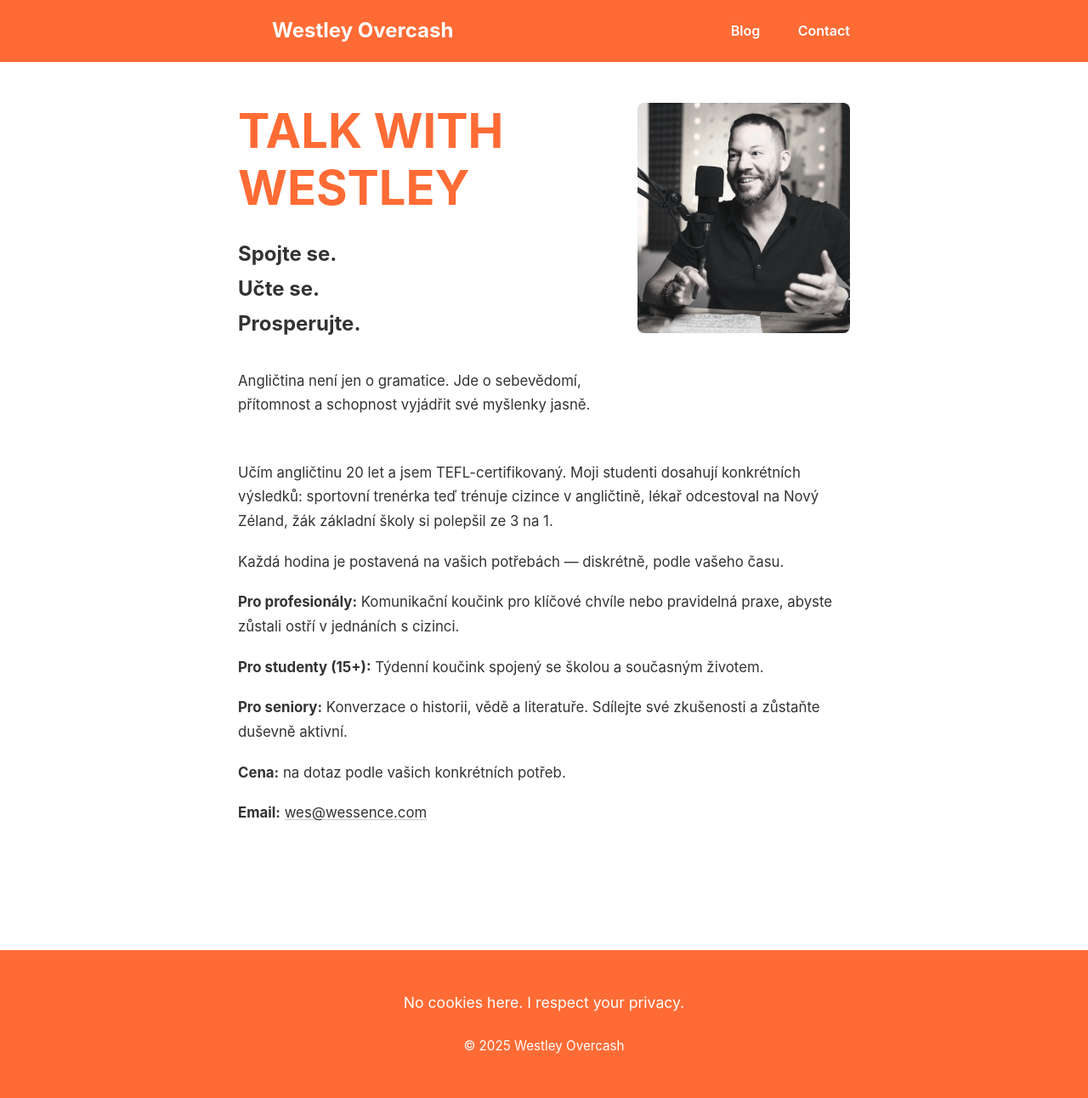
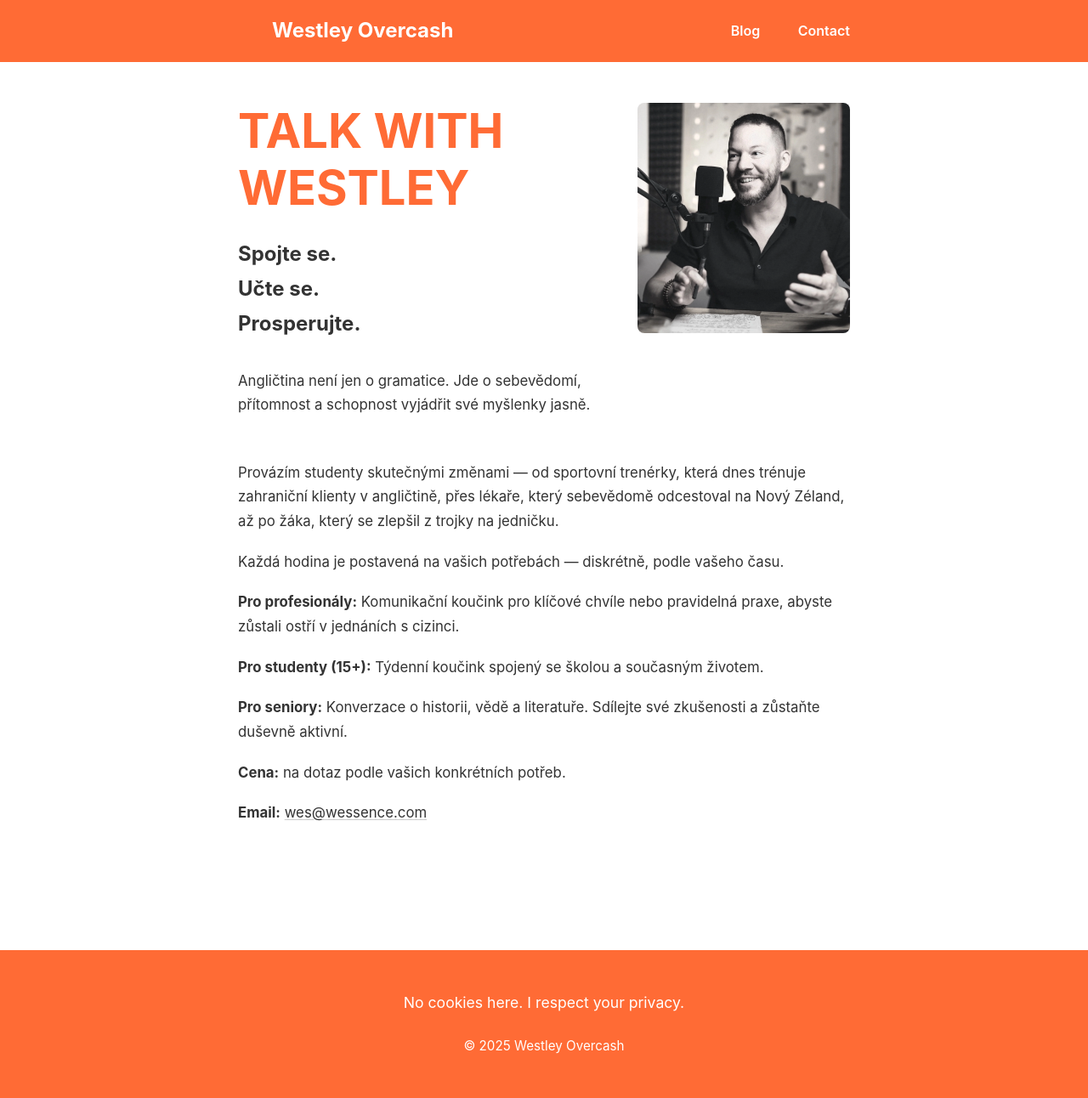
Before and after one commit to westleyovercash/westleyovercash.github.io, a Jekyll site: the page built from talkwithwestley.md, in a window 1280 px wide. Shown: the whole page at 85% size. Built offline with Jekyll 4.4.1, drawn with Linux system fonts in a browser that asks for light colours; our own code applies the rules of GitHub Pages for plain Markdown files.

Commit message:
Update talkwithwestley.md

```diff
--- a/talkwithwestley.md
+++ b/talkwithwestley.md
@@ -18,8 +18,7 @@ permalink: /talkwithwestley/
   </div>
 </div>
 
-<p style="max-width: 850px;">Učím angličtinu 20 let a jsem TEFL-certifikovaný. Moji studenti dosahují konkrétních výsledků:
-sportovní trenérka teď trénuje cizince v angličtině, lékař odcestoval na Nový Zéland, žák základní školy si polepšil ze 3 na 1.</p>
+<p style="max-width: 850px;">Provázím studenty skutečnými změnami — od sportovní trenérky, která dnes trénuje zahraniční klienty v angličtině, přes lékaře, který sebevědomě odcestoval na Nový Zéland, až po žáka, který se zlepšil z trojky na jedničku.</p>
 
 <p>Každá hodina je postavená na vašich potřebách — diskrétně, podle vašeho času.</p>
 
```
